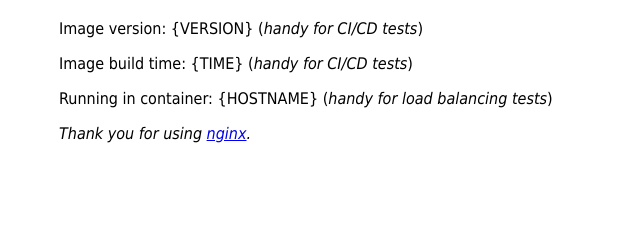
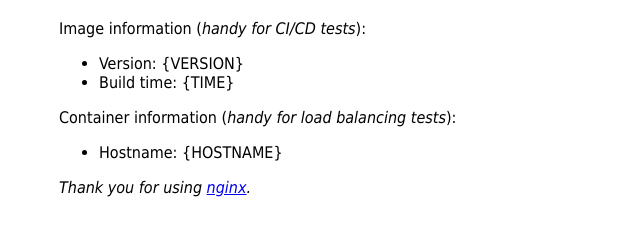
Before and after one commit to clifford2/nginx-demo-container, a plain HTML site: page index.html in a window 1280 px wide. Shown: the part 62-298 px from the top of the page, without its empty margins (301-941 px from the left). Drawn offline with Linux system fonts and the light colour scheme.

```diff
--- a/index.html
+++ b/index.html
@@ -8,9 +8,15 @@
 </head>
 <body>
 <h1>Welcome to my demo container!</h1>
-<p>Image version: {VERSION} (<em>handy for CI/CD tests</em>)</p>
-<p>Image build time: {TIME} (<em>handy for CI/CD tests</em>)</p>
-<p>Running in container: {HOSTNAME} (<em>handy for load balancing tests</em>)</p>
+<p>Image information (<em>handy for CI/CD tests</em>):</p>
+<ul>
+<li>Version: {VERSION}</li>
+<li>Build time: {TIME}</li>
+</ul>
+<p>Container information (<em>handy for load balancing tests</em>):</p>
+<ul>
+<li>Hostname: {HOSTNAME}</li>
+</ul>
 <p><em>Thank you for using <a href="https://nginx.org/">nginx</a>.</em></p>
 </body>
 </html>
```
Also changed, not shown: 6 other files.
